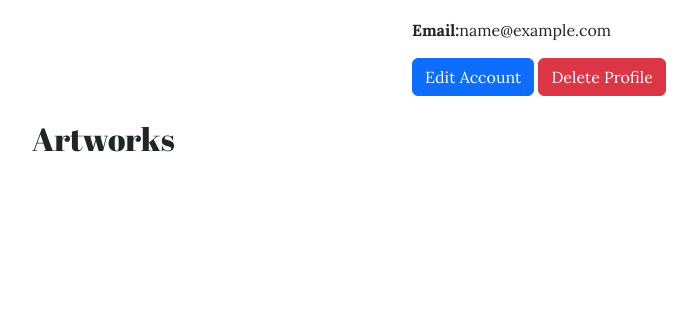
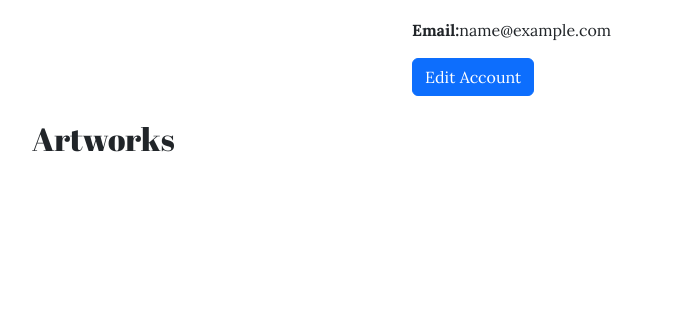
Before and after one commit to hennasingh/ArtisanAlley, a Django app: page /artists/account/ in a window 1280 px wide. Shown: the part 283-619 px from the top of the page, without its empty margins (50-747 px from the left). Run offline with Django 4.2, Linux system fonts and the light colour scheme; the visitor is signed in with stand-in values (Sample User, id 1); data that the repository does not hold is empty.

Commit message:
#25 remove button as descendant of a tag on account HTML validation

```diff
--- a/artists/templates/artists/account.html
+++ b/artists/templates/artists/account.html
@@ -17,7 +17,7 @@
                 <p>{{profile.short_intro}}</p>
                 <p>{{profile.bio}}</p>
                 <p><strong>Email:</strong>{{ profile.email }}</p>
-                <h4>
+                <div class="artist-social">
                     {% if profile.social_facebook %}
                     <a href="{{profile.social_facebook}}" class="mx-1" target="_blank"><i
                             class="fab fa-facebook"></i></a>
@@ -32,11 +32,9 @@
                             class="fab fa-instagram"></i></a>
                     {% endif %}
 
-                </h4>
+                </div>
                 <div class="mt-3">
-                    <a href="{% url 'edit-account' %}"><button type="button" class="btn btn-primary">Edit
-                            Account</button></a>
-                    <button class="btn btn-danger">Delete Profile</button>
+                    <a href="{% url 'edit-account' %}" class="btn btn-primary">Edit Account</a>
                 </div>
             </div>
         </div>
@@ -55,12 +53,12 @@
                         <h5 class="card-title">{{ artwork.title }}</h5>
                         <p class="card-text">{{ artwork.description|slice:"150" }}</p>
                         <div class="d-flex justify-content-between">
-                            <a href="{% url 'update-artwork' artwork.id %}"><button type="button"
-                                    class="btn btn-primary"><i class="far fa-edit"></i>
-                                    Edit</button></a>
-                            <a href="{% url 'delete-artwork' artwork.id %}"><button type="button"
-                                    class="btn btn-danger"><i class="fas fa-trash-alt"></i>
-                                    Delete</button></a>
+                            <a href="{% url 'update-artwork' artwork.id %}" class="btn btn-primary"><i
+                                    class="far fa-edit"></i>
+                                Edit</a>
+                            <a href="{% url 'delete-artwork' artwork.id %}" class="btn btn-danger"><i
+                                    class="fas fa-trash-alt"></i>
+                                Delete</a>
                         </div>
                     </div>
                 </div>
```
